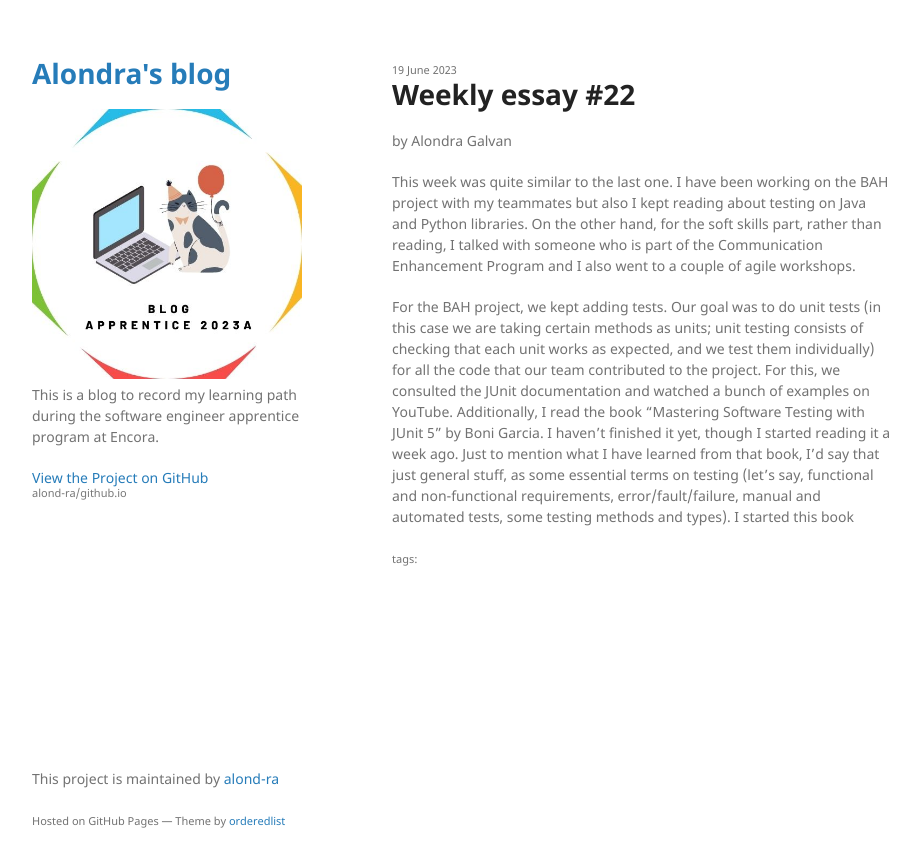
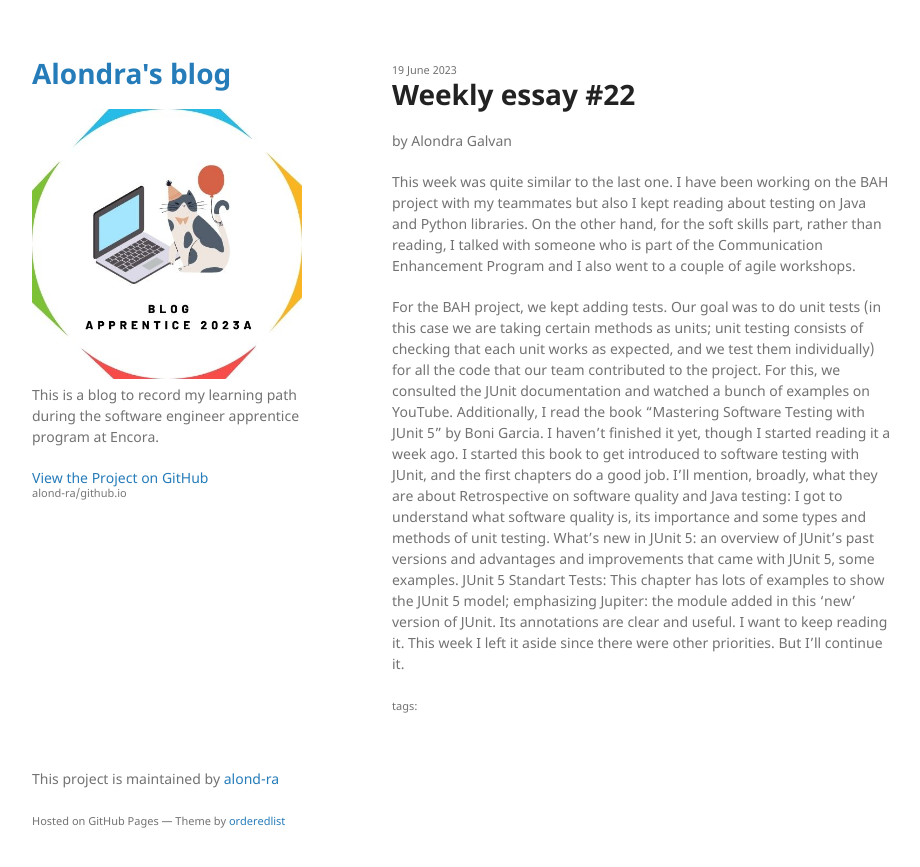
Before and after one commit to alond-ra/github.io, a Jekyll site: the page built from _posts/2023-06-19-Week 22.markdown, in a window 1280 px wide. Shown: the top 867 px of the page, without its empty margins (178-1098 px from the left). Built offline with Jekyll 4.4.1, drawn with Linux system fonts in a browser that asks for light colours.

Commit message:
Update 2023-06-19-Week 22.markdown

```diff
--- a/_posts/2023-06-19-Week 22.markdown
+++ b/_posts/2023-06-19-Week 22.markdown
@@ -9,4 +9,8 @@ categories: weekly-essay
 
 This week was quite similar to the last one. I have been working on the BAH project with my teammates but also I kept reading about testing on Java and Python libraries. On the other hand, for the soft skills part, rather than reading, I talked with someone who is part of the Communication Enhancement Program and I also went to a couple of agile workshops.
 
-For the BAH project, we kept adding tests. Our goal was to do unit tests (in this case we are taking certain methods as units; unit testing consists of checking that each unit works as expected, and we test them individually) for all the code that our team contributed to the project. For this, we consulted the JUnit documentation and watched a bunch of examples on YouTube. Additionally, I read the book “Mastering Software Testing with JUnit 5” by Boni Garcia. I haven’t finished it yet, though I started reading it a week ago. Just to mention what I have learned from that book, I'd say that just general stuff, as some essential terms on testing (let's say, functional and non-functional requirements, error/fault/failure, manual and automated tests, some testing methods and types). I started this book
+For the BAH project, we kept adding tests. Our goal was to do unit tests (in this case we are taking certain methods as units; unit testing consists of checking that each unit works as expected, and we test them individually) for all the code that our team contributed to the project. For this, we consulted the JUnit documentation and watched a bunch of examples on YouTube. Additionally, I read the book “Mastering Software Testing with JUnit 5” by Boni Garcia. I haven’t finished it yet, though I started reading it a week ago. I started this book to get introduced to software testing with JUnit, and the first chapters do a good job. I'll mention, broadly, what they are about
+Retrospective on software quality and Java testing: I got to understand what software quality is, its importance and some types and methods of unit testing.
+What's new in JUnit 5: an overview of JUnit's past versions and advantages and improvements that came with JUnit 5, some examples.
+JUnit 5 Standart Tests: This chapter has lots of examples to show the JUnit 5 model; emphasizing Jupiter: the module added in this 'new' version of JUnit. Its annotations are clear and useful.
+I want to keep reading it. This week I left it aside since there were other priorities. But I'll continue it.
```
